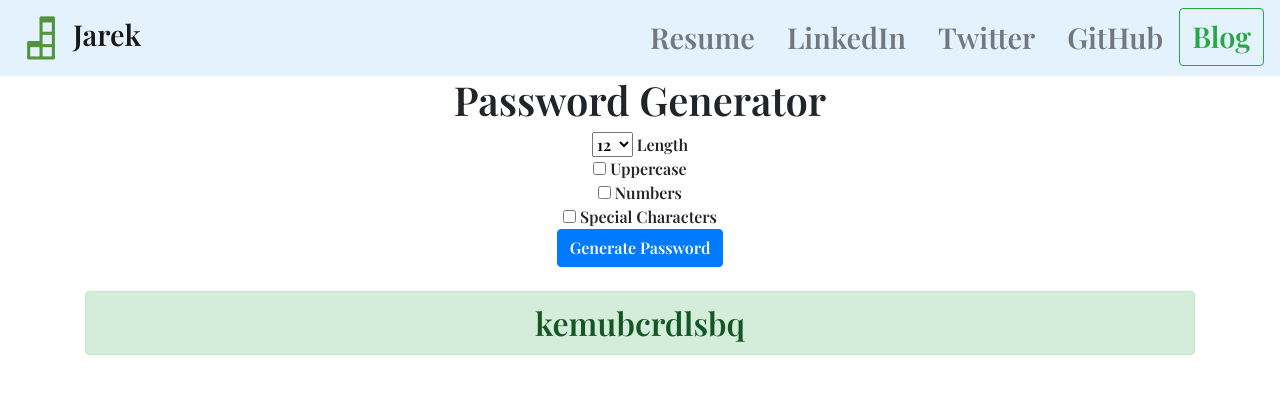
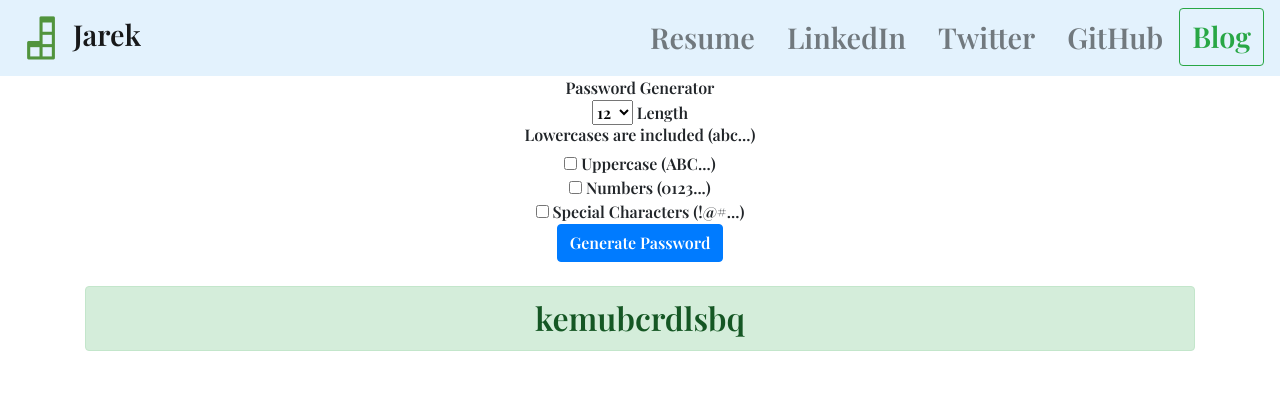
Before and after one commit to jkk84/django_personal_portfolio, a Django app: page /passgenerator/ in a window 1280 px wide. Shown: the top 394 px of the page. Run offline with Django 3.2, Linux system fonts and the light colour scheme; some libraries are stand-ins or nearby versions.

Commit message:
some small changes

```diff
--- a/passgenerator/templates/passgenerator/passgenerator.html
+++ b/passgenerator/templates/passgenerator/passgenerator.html
@@ -3,7 +3,7 @@
 {% block content %}
 
 <div class="container text-center">
-  <h1>Password Generator</h1>
+  Password Generator
 
   <form>
     <select name="length">
@@ -24,11 +24,12 @@
       <option value="22">22</option>
     </select> Length
     <br>
-    <input type="checkbox" name="uppercase"> Uppercase
+    <h6>Lowercases are included (abc...)</h6>
+    <input type="checkbox" name="uppercase"> Uppercase (ABC...)
     <br>
-    <input type="checkbox" name="numbers"> Numbers
+    <input type="checkbox" name="numbers"> Numbers (0123...)
     <br>
-    <input type="checkbox" name="special"> Special Characters
+    <input type="checkbox" name="special"> Special Characters (!@#...)
     <br>
 
     <input type="submit" value="Generate Password" class="btn btn-primary">
--- a/passgenerator/views.py
+++ b/passgenerator/views.py
@@ -7,7 +7,7 @@ def passgenerator(request):
 	if request.GET.get('uppercase'):
 		characters.extend(list('ABCDEFGHIJKLMNOPQRSTUVWXYZ'))
 	if request.GET.get('special'):
-		characters.extend(['`','~','!','@','#','$','%','^','&','*','(',')','_','-','+','=','{','[','}','}','|','\\',':',';','"',"'",'<',',','>','.','?','/'])
+		characters.extend(['`','~','!','@','#','$','%','^','&','*','(',')','_','-','+','=','{','[',']','}','|',':',';','"',"'",'<',',','>','.','?','/'])
 		# characters.extend(list('!@#$%^&*()'))
 	if request.GET.get('numbers'):
 		characters.extend(list('0123456789'))
--- a/portfolio/static/portfolio/custom.css
+++ b/portfolio/static/portfolio/custom.css
@@ -1,9 +1,5 @@
 body {
     font-family: 'Playfair Display', serif;
-}
-
-#blogtitle {
-    font-size: 6rem;
 }
 
 @media (min-width: 992px) {
@@ -48,3 +44,7 @@ body {
     float: none; /* Added */
     margin-bottom: 10px; /* Added */
 }
+
+.blog_detail {
+    text-align:center;
+}
```
Also changed, not shown: blog/templates/blog/detail.html (+7 -2 lines).
